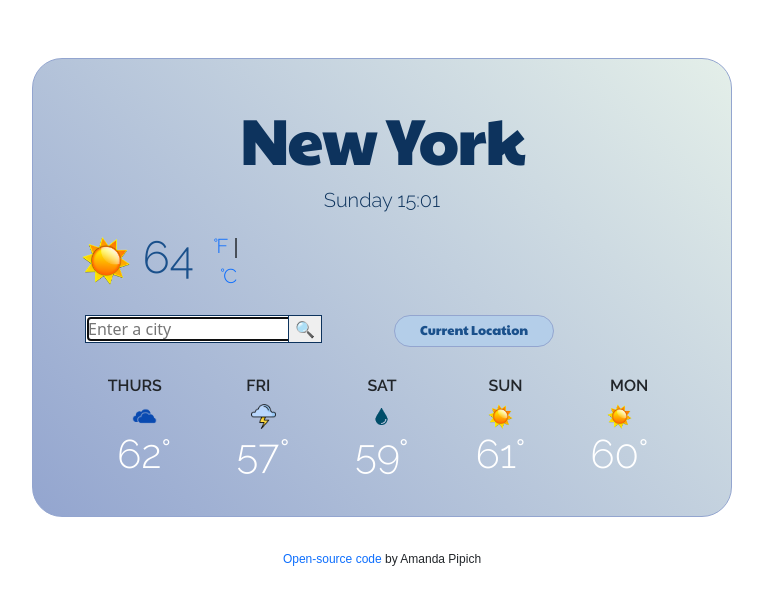
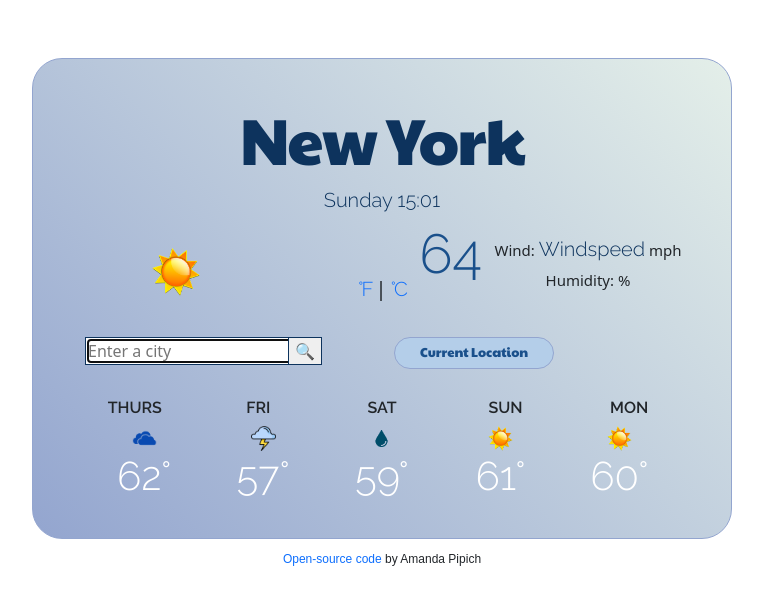
Before and after one commit to apipich/ALP-Project-4.26.21, a website built with Parcel: page index.html in a window 1280 px wide. Shown: the whole page, without its empty margins (258-1021 px from the left). Built offline with nearby package versions, Linux system fonts and the light colour scheme; no server answers.

Commit message:
updated javascript - added windspeed and humidity

```diff
--- a/index.html
+++ b/index.html
@@ -39,16 +39,26 @@
     <div class="container">
       <h1>New York</h1>
       <p>date here</p>
-      <span class="condition" id="weatherCondition"></span>
+
       <div class="row">
-        <div class="col-sm-4">
+        <div class="col-4">
           <img src="images/sun.png" width="50px" id="icon" />
         </div>
-        <div class="col-sm-4"><h2>64</h2></div>
-        <div class="col-sm-4">
+
+        <div class="col-4">
+          <h2>64</h2>
           <span class="fDegrees" id="fahrenheit"><a href="#">°F</a></span>
           <span class="divider">|</span>
           <span class="cDegrees" id="celsius"><a href="#">°C</a></span>
+        </div>
+        <div class="col-4">
+          <ul>
+            <li><span class="condition" id="weatherCondition"></span></li>
+            <li>
+              Wind: <span class="windspeed" id="wind">windspeed</span> mph
+            </li>
+            <li>Humidity: <span class="humid" id="humidity"></span>%</li>
+          </ul>
         </div>
       </div>
 
--- a/src/index.js
+++ b/src/index.js
@@ -37,7 +37,13 @@ function showWeather(response) {
   let weatherConditionElement = document.querySelector("#weatherCondition");
   let weatherCondition = response.data.weather[0].description;
   let iconElement = document.querySelector("#icon");
+  let windElement = document.querySelector("#wind");
+  let wind = Math.round(response.data.wind.speed);
+  let humidityElement = document.querySelector("#humidity");
+  let humidity = response.data.main.humidity;
 
+  humidityElement.innerHTML = humidity;
+  windElement.innerHTML = wind;
   fahrenheitTemp = response.data.main.temp;
   cityElement.innerHTML = city;
   temperatureElement.innerHTML = temperature;
--- a/src/styles.css
+++ b/src/styles.css
@@ -24,7 +24,9 @@ p,
   font-size: 20px;
 }
 
-.condition {
+.condition,
+.windspeed,
+.humid {
   color: #0d335d;
   text-align: center;
   text-transform: capitalize;
@@ -36,7 +38,7 @@ h2 {
   color: #1a508b;
   text-align: right;
   font-family: "Raleway", sans-serif;
-  font-size: 45px;
+  font-size: 55px;
   line-height: 25px;
 }
 
@@ -100,11 +102,10 @@ button:hover {
   margin: 0 auto;
 }
 
-.col-sm-4 {
-  width: 10%;
-  padding: 0 8px;
+.col-4 {
   text-align: center;
   align-self: center;
+  padding: 3px;
 }
 
 input {
@@ -129,3 +130,9 @@ input {
   color: white;
   padding: 7px;
 }
+
+ul {
+  list-style-type: none;
+  padding: 0;
+  font-size: 15px;
+}
```
